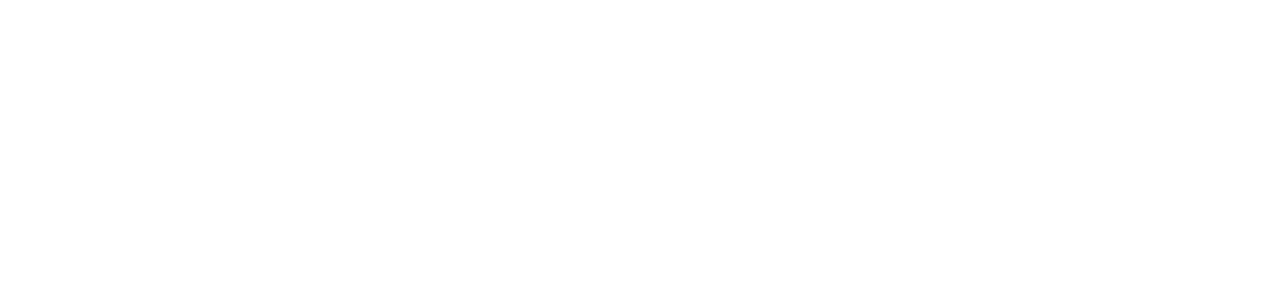
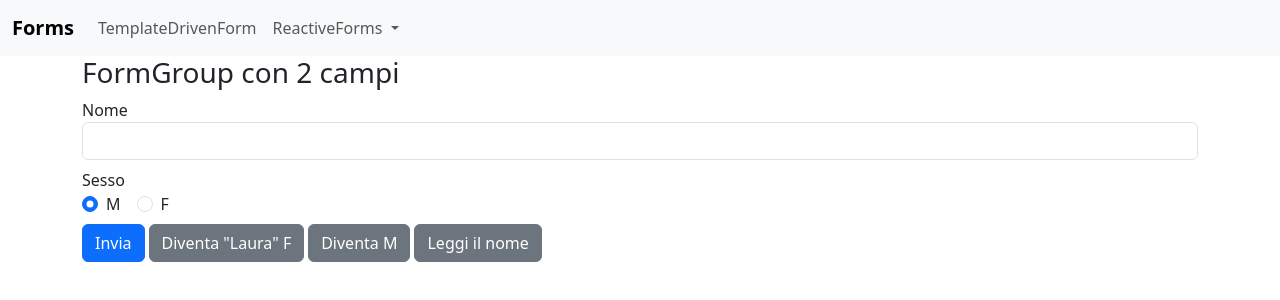
Before and after one commit to ClaudiaS-GitKnot/NG_forms, an Angular app: page /reactive2 in a window 1280 px wide. Before the commit this address led to /. Shown: the top 300 px of the page. Built offline with nearby package versions, Linux system fonts and the light colour scheme.

Commit message:
Fourth Commit - Reactive Form - FormGroup in Reactive2Component

```diff
--- a/src/app/app-routing.module.ts
+++ b/src/app/app-routing.module.ts
@@ -3,11 +3,13 @@
 import { TemplateDrivenComponent } from './components/template-driven/template-driven.component';
 import { Reactive1Component } from './components/reactive1/reactive1.component';
 import { HomeComponent } from './components/home/home.component';
+import { Reactive2Component } from './components/reactive2/reactive2.component';
 
 const routes: Routes = [
   { path: '', component: HomeComponent },
   { path: 'driven', component: TemplateDrivenComponent },
   { path: 'reactive1', component: Reactive1Component },
+  { path: 'reactive2', component: Reactive2Component },
 ];
 
 @NgModule({
--- a/src/app/app.module.ts
+++ b/src/app/app.module.ts
@@ -12,9 +12,10 @@
 import { Reactive1Component } from './components/reactive1/reactive1.component';
 import { HomeComponent } from './components/home/home.component';
 import { NavbarComponent } from './components/navbar/navbar.component';
+import { Reactive2Component } from './components/reactive2/reactive2.component';
 
 @NgModule({
-  declarations: [AppComponent, TemplateDrivenComponent, Reactive1Component, HomeComponent, NavbarComponent],
+  declarations: [AppComponent, TemplateDrivenComponent, Reactive1Component, HomeComponent, NavbarComponent, Reactive2Component],
   imports: [BrowserModule, AppRoutingModule, FormsModule, ReactiveFormsModule],
   providers: [provideClientHydration()],
   bootstrap: [AppComponent],
--- a/src/app/components/navbar/navbar.component.html
+++ b/src/app/components/navbar/navbar.component.html
@@ -38,7 +38,15 @@
                 class="dropdown-item"
                 routerLink="/reactive1"
                 routerLinkActive="active"
-                >Reactive Esempio1</a
+                >Reactive FormControl</a
+              >
+            </li>
+            <li>
+              <a
+                class="dropdown-item"
+                routerLink="/reactive2"
+                routerLinkActive="active"
+                >Reactive FormGroup</a
               >
             </li>
           </ul>
--- /dev/null
+++ b/src/app/components/reactive2/reactive2.component.html
@@ -0,0 +1,54 @@
+<app-navbar></app-navbar>
+<div class="container">
+  <h3>FormGroup con 2 campi</h3>
+  <form [formGroup]="frmPersona" (ngSubmit)="inviaPersona()">
+    <label for="nome">Nome</label>
+    <input
+      formControlName="nome"
+      type="text"
+      class="form-control mb-2"
+      id="nome"
+    />
+    <label for="sesso">Sesso</label>
+    <br />
+    <div class="form-check form-check-inline">
+      <input
+        formControlName="gender"
+        class="form-check-input"
+        type="radio"
+        name="gender"
+        id="m"
+        value="M"
+      />
+      <label class="form-check-label" for="M">M</label>
+    </div>
+    <div class="form-check form-check-inline mb-2">
+      <input
+        formControlName="gender"
+        class="form-check-input"
+        type="radio"
+        name="gender"
+        id="f"
+        value="F"
+      />
+      <label class="form-check-label" for="F">F</label>
+    </div>
+    <br />
+    <button
+      [disabled]="frmPersona.invalid"
+      type="submit"
+      class="btn btn-primary"
+    >
+      Invia
+    </button>
+    <button (click)="beLaura()" type="button" class="ms-1 btn btn-secondary">
+      Diventa "Laura" F
+    </button>
+    <button (click)="beM()" type="button" class="ms-1 btn btn-secondary">
+      Diventa M
+    </button>
+    <button (click)="leggiNome()" type="button" class="ms-1 btn btn-secondary">
+      Leggi il nome
+    </button>
+  </form>
+</div>
--- /dev/null
+++ b/src/app/components/reactive2/reactive2.component.ts
@@ -0,0 +1,38 @@
+import { Component } from '@angular/core';
+import { FormControl, FormGroup, Validators } from '@angular/forms';
+
+@Component({
+  selector: 'app-reactive2',
+  templateUrl: './reactive2.component.html',
+  styleUrl: './reactive2.component.scss',
+})
+export class Reactive2Component {
+  frmPersona = new FormGroup({
+    nome: new FormControl('', Validators.minLength(3)),
+    gender: new FormControl('M'),
+  });
+
+  inviaPersona() {
+    console.log(this.frmPersona.value);
+  }
+
+  beLaura() {
+    this.frmPersona.setValue({
+      nome: 'Laura',
+      gender: 'F',
+    });
+  }
+
+  // Se voglio cambiare alcune chiavi del formGroup basta usare patchValue
+  beM() {
+    this.frmPersona.patchValue({
+      gender: 'M',
+    });
+  }
+
+  // Accedere ad un formControl all'interno del formGroup
+  leggiNome() {
+    const theName = this.frmPersona.get('nome')?.value;
+    alert(`Hai digitato ${theName}`);
+  }
+}
```
Also changed, not shown: src/app/components/reactive2/reactive2.component.scss (added), 2 other files (tests, documents, lock files or other folders).
